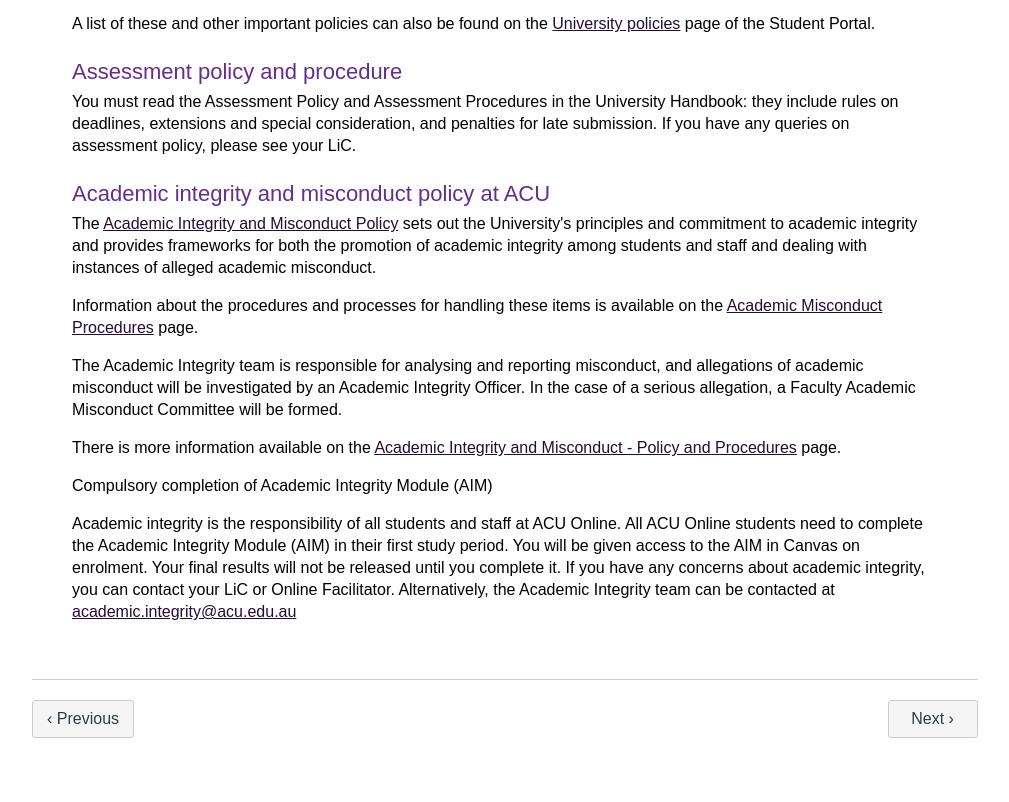
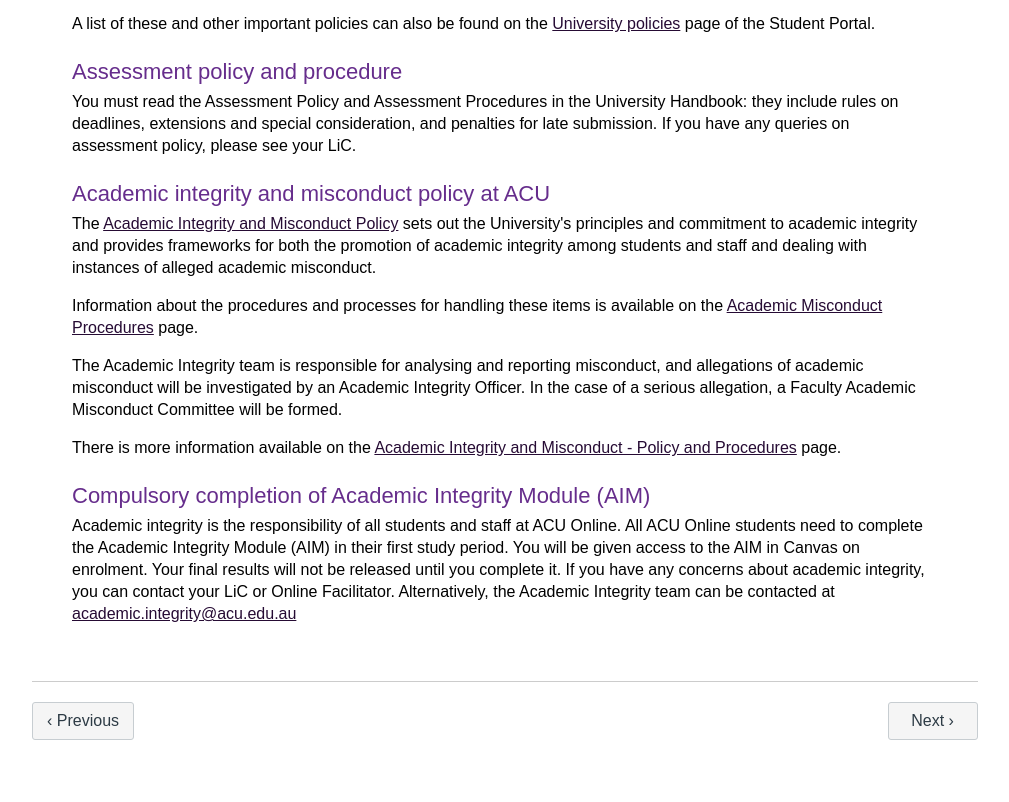
Before and after one commit to JHACUO/NewLayout, a plain HTML site: page welcome.html in a window 1280 px wide. Shown: the part 7721-8523 px from the top of the page, without its empty margins (231-1240 px from the left). Drawn offline with Linux system fonts and the light colour scheme; a script that the page names is missing.

Commit message:
Update welcome.html

```diff
--- a/welcome.html
+++ b/welcome.html
@@ -420,7 +420,7 @@
 					<p>Information about the procedures and processes for handling these items is available on the <a href="https://www.acu.edu.au/handbook/handbook-2022/policies-and-general-information/student-academic-integrity-and-misconduct-policy-and-procedures/student-academic-misconduct-procedures">Academic Misconduct Procedures</a> page.</p>
 					<p>The Academic Integrity team is responsible for analysing and reporting misconduct, and allegations of academic misconduct will be investigated by an Academic Integrity Officer. In the case of a serious allegation, a Faculty Academic Misconduct Committee will be formed.</p>
 					<p>There is more information available on the <a href="https://www.acu.edu.au/handbook/handbook-2022/policies-and-general-information/student-academic-integrity-and-misconduct-policy-and-procedures">Academic Integrity and Misconduct - Policy and Procedures</a> page.</p>
-					<p>Compulsory completion of Academic Integrity Module (AIM)</p>
+					<h3>Compulsory completion of Academic Integrity Module (AIM)</h3>
 					<p>Academic integrity is the responsibility of all students and staff at ACU Online. All ACU Online students need to complete the Academic Integrity Module (AIM) in their first study period. You will be given access to the AIM in Canvas on enrolment. Your final results will not be released until you complete it. If you have any concerns about academic integrity, you can contact your LiC or Online Facilitator. Alternatively, the Academic Integrity team can be contacted at <a href="mailto:academic.integrity@acu.edu.au">academic.integrity@acu.edu.au</a></p>
 
 
```
